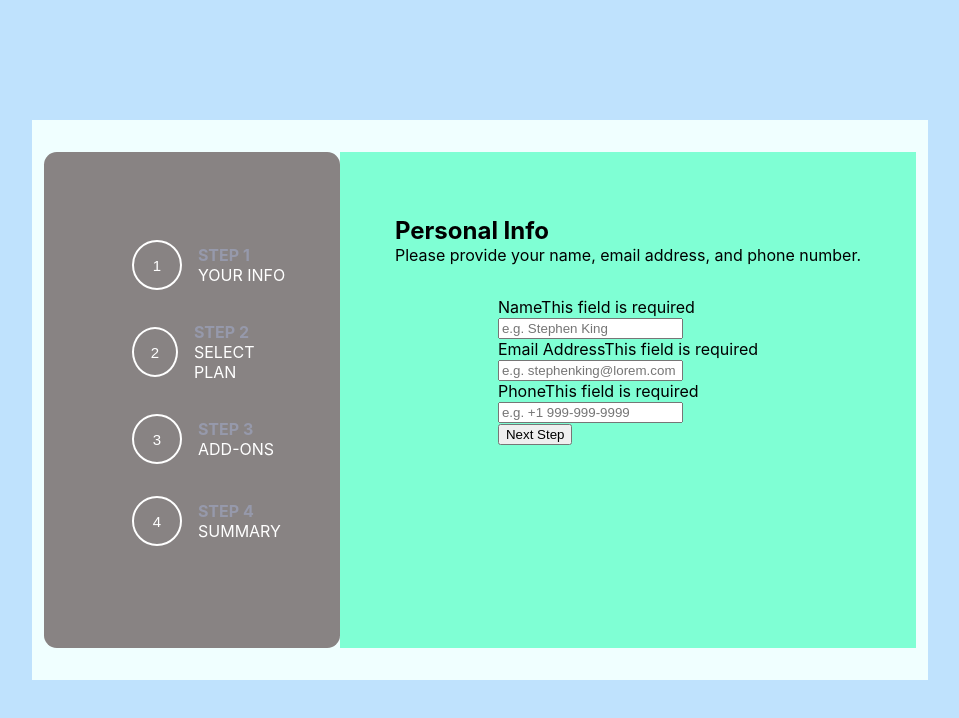
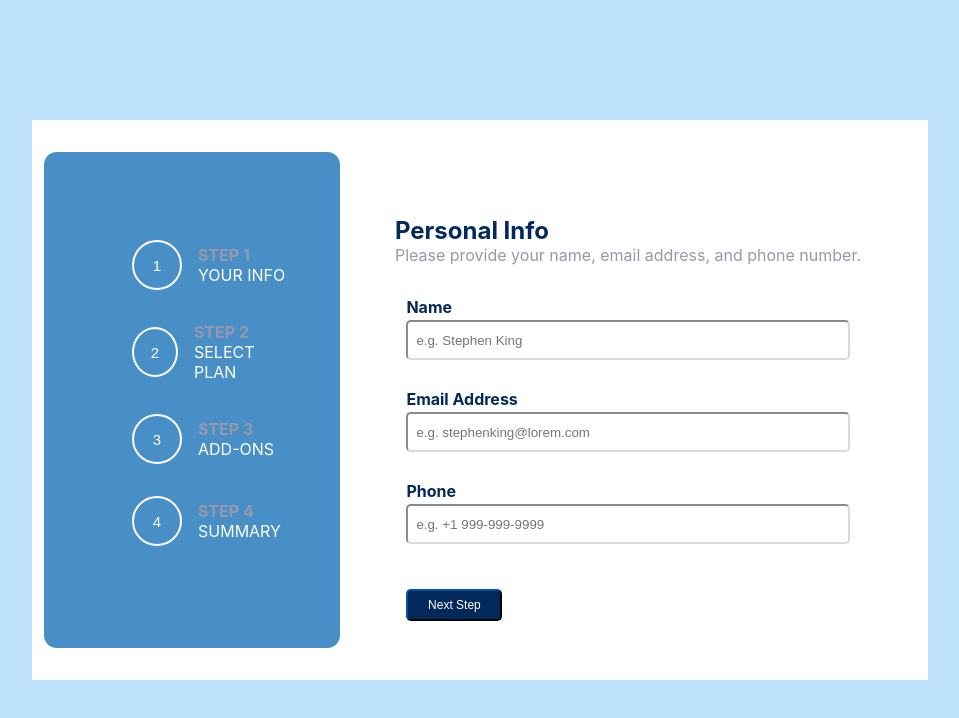
Before and after one commit to mnavai/multistepsform-reactapp, a React (Create React App) app: page / in a window 1280 px wide. Shown: the top 718 px of the page, without its empty margins (160-1119 px from the left). Built offline with nearby package versions, Linux system fonts and the light colour scheme; the HTML template or start-up script is replaced by a standard one.

Commit message:
buttons fixed

```diff
--- a/src/components/Button/Button.css
+++ b/src/components/Button/Button.css
@@ -4,11 +4,11 @@
     border-color: hsl(213, 96%, 18%);
     align-self: flex-end;
     border-radius: .3rem;
-    padding: 10px;
-    margin-top: 5rem;
-    width: 8rem;
-    height: 3rem;
-    font-size: 18px;
+    padding: 6px;
+    margin-top: 1rem;
+    width: 6rem;
+    height: 2rem;
+    font-size: 12px;
     cursor: pointer;
 }
 .btn:hover {
@@ -24,7 +24,7 @@
     margin-top: 5rem;
     width: 8rem;
     height: 3rem;
-    font-size: 18px;
+    font-size: 12px;
     cursor: pointer;
 }
 .btn-goback:hover {
--- a/src/components/Card/Card.css
+++ b/src/components/Card/Card.css
@@ -2,7 +2,7 @@
     display: flex;
     flex-direction: row;
     align-items: center;
-    margin-bottom: 3rem;
+    margin-bottom: 1.5rem;
 }
 .card{
     display: flex;
--- a/src/components/Form/Form.jsx
+++ b/src/components/Form/Form.jsx
@@ -1,6 +1,4 @@
-import Button from "../Button/Button";
 import Input from "../Input/Input";
-import { Link } from "react-router-dom";
 import '../Button/Button.css';
 
 const Form = () => {
@@ -9,7 +7,6 @@ const Form = () => {
                 <Input labelName="Name" id="name" placeholder="e.g. Stephen King" type="text" />
                 <Input labelName="Email Address" id="email" placeholder="e.g. stephenking@lorem.com" type="email" />
                 <Input labelName="Phone" id="phone" placeholder="e.g. +1 999-999-9999" type="tel" />
-                <Link to="/select-plan"><Button type="submit" class="btn">Next Step</Button></Link>
         </form>
     );
 }
--- a/src/components/HeadingGroup/HeadingGroup.css
+++ b/src/components/HeadingGroup/HeadingGroup.css
@@ -7,8 +7,10 @@
 .hgroup-heading{
     font-size: 1.5rem;
     font-weight: bold;
+    color: hsl(213, 96%, 18%);
 }
 .hgroup-p{
     font-size: 1rem;
     font-weight: normal;
+    color: hsl(231, 11%, 63%);
 }
--- a/src/components/Input/Input.css
+++ b/src/components/Input/Input.css
@@ -0,0 +1,28 @@
+.field-group{
+    display: flex;
+    flex-direction: column;
+    margin-bottom: 1.8rem;
+}
+.labels-container{
+    display: flex;
+    justify-content: space-between;
+    font-weight: bold;
+}
+.form-label {
+    color: rgb(2, 41, 90);
+    padding-bottom: 0.2rem;
+}
+.error-text-name,
+.error-text-email,
+.error-text-phone {
+    color: rgb(237, 53, 72);
+    padding-bottom: 0.2rem;
+    display: none;
+}
+.form-input {
+    height: 2.5rem;
+    width: 27.7rem;
+    border-radius: 0.3rem;
+    padding: 0.5rem;
+    border-color: rgb(214, 217, 230);
+}
--- a/src/components/Input/Input.jsx
+++ b/src/components/Input/Input.jsx
@@ -1,3 +1,4 @@
+import './Input.css';
 const Input = ({id, labelName, type, placeholder}) => {
     // const {name, labelName, type, placeholder} = props;
     return(
--- a/src/components/Sidebar/Sidebar.css
+++ b/src/components/Sidebar/Sidebar.css
@@ -1,6 +1,6 @@
 .nav-header{
     padding-top: 3.5rem;
-    background-color: rgb(136, 131, 131);
+    background-color: rgb(71, 143, 198);
     height: 100%;
     border-radius: 0.8rem;
     /* background-image: url(assets/images/bg-sidebar-desktop.svg);  */
--- a/src/index.css
+++ b/src/index.css
@@ -34,7 +34,8 @@ html, body, h1, h2, h3, h4, h5, p {
 .App{
     display: flex;
     justify-content: center;
-    background-color: azure;
+    /* background-color: hsl(213, 96%, 18%); */
+    background-color: white;
     width:70vw;
     height: 70vh;
     padding: 2rem;
@@ -56,7 +57,7 @@ html, body, h1, h2, h3, h4, h5, p {
     display: flex;
     flex-direction: column;
     align-items: center;
-    background-color: aquamarine;
+    background-color: rgb(255, 255, 255);
     padding: 2rem;
     width:45vw;
     height: auto;
@@ -65,3 +66,45 @@ html, body, h1, h2, h3, h4, h5, p {
     background-color: blanchedalmond;
     padding: 2rem;
 }
+.grey-bar{
+  display: flex;
+  flex-direction: row;
+  justify-content: center;
+  align-items: center;
+  background-color: hsl(231, 100%, 99%);
+  border-radius: 0.5rem;
+  width: 24vw;
+  height: 4vh;
+}
+.grey-bar-month{
+  color: hsl(213, 96%, 18%);
+  margin: 1rem;
+}
+.grey-bar-year{
+  margin: 1rem;
+  color: hsl(231, 11%, 63%);
+}
+.switch{
+  position: relative;
+  display: inline-block;
+  width: 50px;
+  height: 25px;
+}
+.switch input {
+  opacity: 0;
+  width: 0;
+  height: 0;
+}
+.slider.round {
+  border-radius: 34px;
+}
+.slider {
+  position: absolute;
+  cursor: pointer;
+  top: 0;
+  left: 0;
+  right: 0;
+  bottom: 0;
+  background-color: hsl(213, 96%, 18%);
+  transition: .4s;
+}
--- a/src/pages/YourInfo.js
+++ b/src/pages/YourInfo.js
@@ -1,13 +1,21 @@
 import Sidebar from "../components/Sidebar/Sidebar";
 import HeadingGroup  from "../components/HeadingGroup/HeadingGroup";
 import Form from "../components/Form/Form";
+import { Link } from "react-router-dom";
+import Button from '../components/Button/Button.jsx';
+
 const YourInfo = () => {
     return(
         <div className="your-info">
             <Sidebar />
             <main className="main-section">
                 <HeadingGroup heading="Personal Info" ptag="Please provide your name, email address, and phone number." />
-                <Form />
+                <div id="form" className="form-group">
+                    <Form />
+                    <div className="button">
+                        <Link to="/select-plan"><Button type="submit" className="btn">Next Step</Button></Link>
+                    </div>
+                </div>
             </main>
         </div>
     );
```
Also changed, not shown: src/components/Form/Form.css (line endings or trailing spaces).
